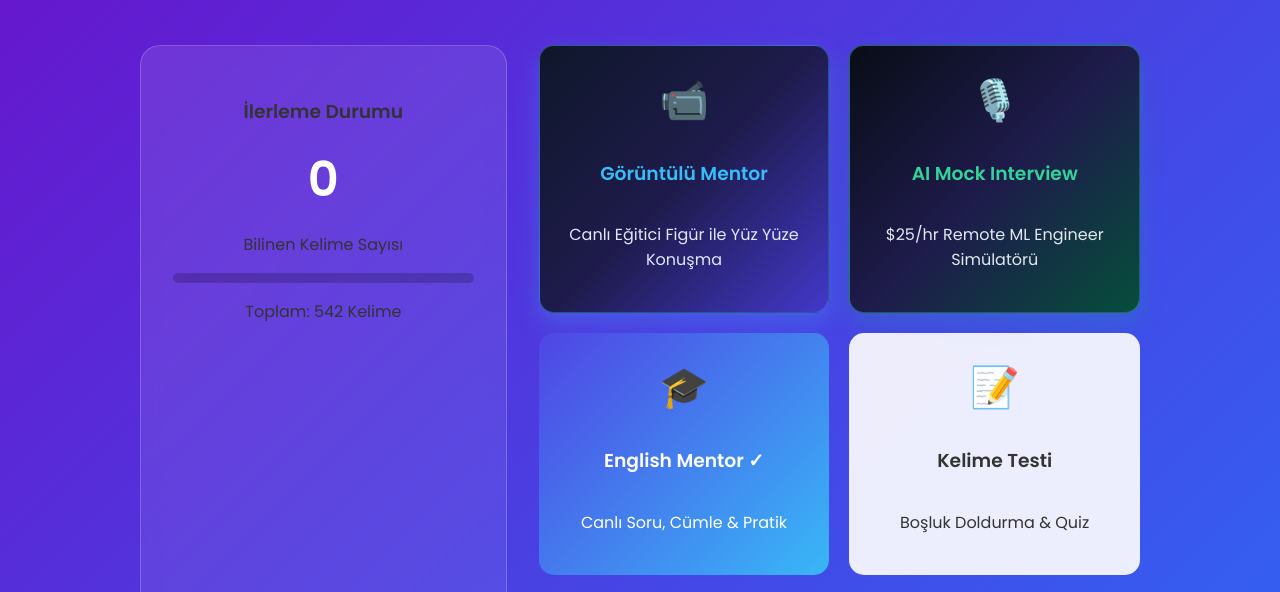
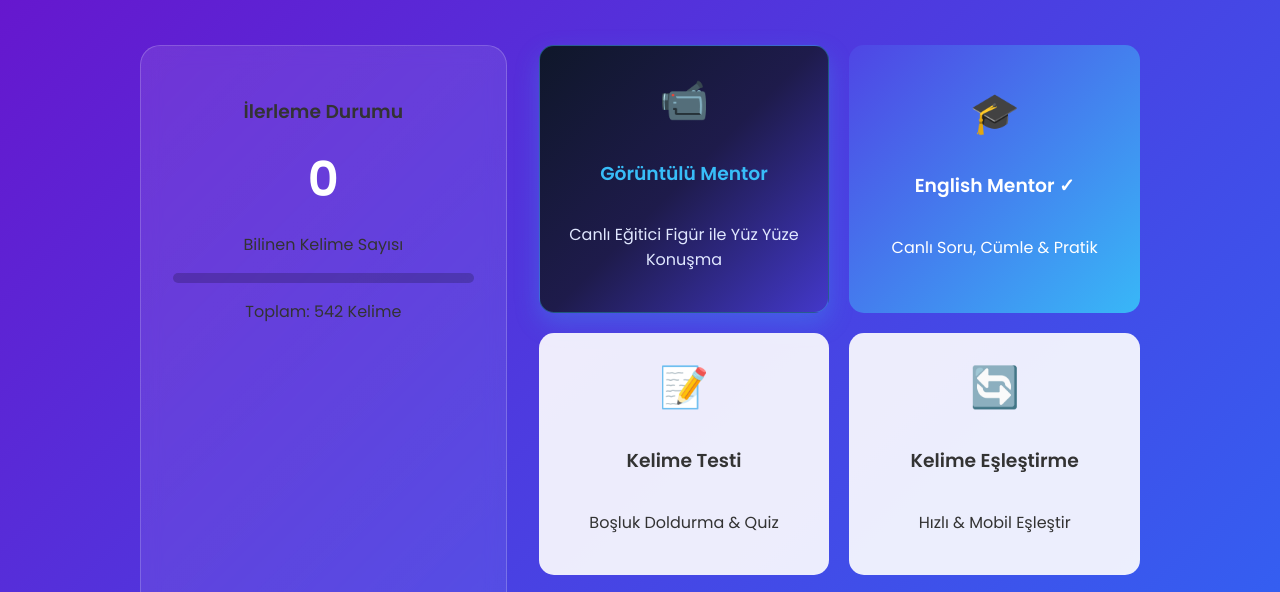
Before and after one commit to Mhytafaburukk/mysiteproject-v2, a website: page public/girisliindex.html in a window 1280 px wide. Shown: the part 165-757 px from the top of the page. Drawn offline with Linux system fonts and the light colour scheme; no server answers; sample sign-in values are in the browser's storage.

Commit message:
refactor: format HTML and remove mock interview menu card in dashboard

```diff
--- a/public/girisliindex.html
+++ b/public/girisliindex.html
@@ -133,7 +133,7 @@
             background: white;
             width: 260px;
             border-radius: 12px;
-            box-shadow: 0 10px 25px rgba(0,0,0,0.3);
+            box-shadow: 0 10px 25px rgba(0, 0, 0, 0.3);
             display: none;
             z-index: 2000;
             color: #333;
@@ -195,9 +195,14 @@
         </div>
 
         <a href="girisliindex.html" class="nav-link" style="background:white; color:#6482AD; font-weight:600;">Panel</a>
-        <a href="video_call.html" class="nav-link" style="background:linear-gradient(135deg, #0284c7, #4f46e5); color:white; font-weight:600;">📹 Görüntülü Arama</a>
-        <a href="mock_interview.html" class="nav-link" style="background:linear-gradient(135deg, #10b981, #059669); color:white; font-weight:600;">🎯 Mock Interview</a>
-        <button id="logoutBtn" class="nav-link" style="background:rgba(255,0,0,0.2); border:none; color:white; cursor:pointer;">Çıkış Yap</button>
+        <a href="video_call.html" class="nav-link"
+            style="background:linear-gradient(135deg, #0284c7, #4f46e5); color:white; font-weight:600;">📹 Görüntülü
+            Arama</a>
+        <a href="mock_interview.html" class="nav-link"
+            style="background:linear-gradient(135deg, #10b981, #059669); color:white; font-weight:600;">🎯 Mock
+            Interview</a>
+        <button id="logoutBtn" class="nav-link"
+            style="background:rgba(255,0,0,0.2); border:none; color:white; cursor:pointer;">Çıkış Yap</button>
     </div>
 
     <div class="dashboard-container">
@@ -214,17 +219,15 @@
         </div>
 
         <div class="menu-grid" id="menuGrid">
-            <a href="video_call.html" class="menu-card" style="background: linear-gradient(135deg, #0f172a 0%, #1e1b4b 50%, #4338ca 100%); color: white; border: 1px solid rgba(56, 189, 248, 0.4); box-shadow: 0 10px 25px rgba(56, 189, 248, 0.25);">
+            <a href="video_call.html" class="menu-card"
+                style="background: linear-gradient(135deg, #0f172a 0%, #1e1b4b 50%, #4338ca 100%); color: white; border: 1px solid rgba(56, 189, 248, 0.4); box-shadow: 0 10px 25px rgba(56, 189, 248, 0.25);">
                 <div class="menu-icon">📹</div>
                 <h3 style="color:#38bdf8; font-weight:700;">Görüntülü Mentor</h3>
                 <p style="color:#e0e7ff;">Canlı Eğitici Figür ile Yüz Yüze Konuşma</p>
             </a>
-            <a href="mock_interview.html" class="menu-card" style="background: linear-gradient(135deg, #090d16 0%, #1e1b4b 50%, #064e3b 100%); color: white; border: 1px solid rgba(52, 211, 153, 0.4); box-shadow: 0 10px 25px rgba(16, 185, 129, 0.2);">
-                <div class="menu-icon">🎙️</div>
-                <h3 style="color:#34d399; font-weight:700;">AI Mock Interview</h3>
-                <p style="color:#e2e8f0;">$25/hr Remote ML Engineer Simülatörü</p>
-            </a>
-            <a href="Message.html" class="menu-card" onclick="localStorage.setItem('currentusername', 'English_Mentor');" style="background: linear-gradient(135deg, rgba(79, 70, 229, 0.95), rgba(56, 189, 248, 0.95)); color: white;">
+            <a href="Message.html" class="menu-card"
+                onclick="localStorage.setItem('currentusername', 'English_Mentor');"
+                style="background: linear-gradient(135deg, rgba(79, 70, 229, 0.95), rgba(56, 189, 248, 0.95)); color: white;">
                 <div class="menu-icon">🎓</div>
                 <h3>English Mentor ✓</h3>
                 <p>Canlı Soru, Cümle & Pratik</p>
@@ -262,7 +265,7 @@
     </div>
 
     <script src="all_words.js"></script>
-<script>
+    <script>
         document.addEventListener("DOMContentLoaded", async () => {
             const API_URL = window.location.origin;
             const username = localStorage.getItem("username");
@@ -378,4 +381,5 @@
         });
     </script>
 </body>
+
 </html>
```
